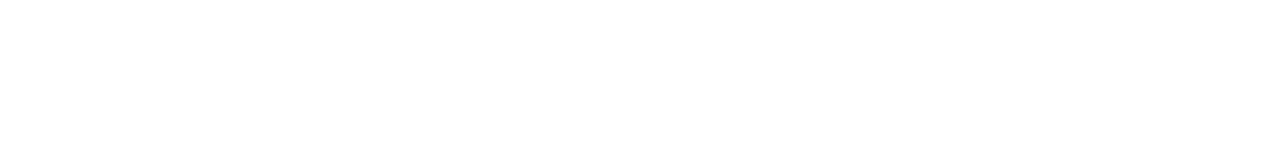
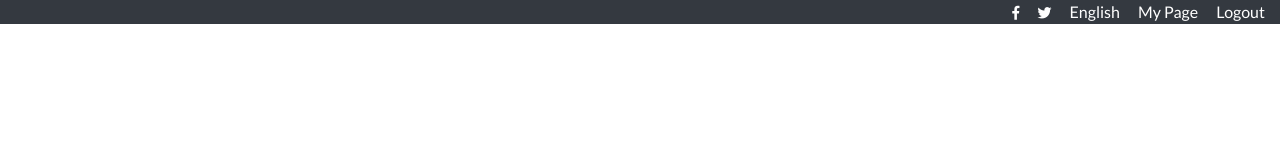
Before and after one commit to Elbie-em/HTML-CSS-Captone-Project-Tournament-Website, a plain HTML site: page index.html in a window 1280 px wide. Drawn offline with nearby package versions, Linux system fonts and the light colour scheme.

Commit message:
added nav-top with respective content

```diff
--- a/index.html
+++ b/index.html
@@ -1,5 +1,6 @@
 <!DOCTYPE html>
 <html lang="en">
+
 <head>
   <meta charset="UTF-8">
   <meta name="viewport" content="width=device-width, initial-scale=1.0">
@@ -7,10 +8,28 @@
   <link rel="stylesheet" href="styles.css">
   <link rel="stylesheet" href="https://stackpath.bootstrapcdn.com/bootstrap/4.4.1/css/bootstrap.min.css"
     integrity="sha384-Vkoo8x4CGsO3+Hhxv8T/Q5PaXtkKtu6ug5TOeNV6gBiFeWPGFN9MuhOf23Q9Ifjh" crossorigin="anonymous">
+  <link rel="stylesheet" href="https://use.fontawesome.com/releases/v5.1.0/css/all.css"
+    integrity="sha384-lKuwvrZot6UHsBSfcMvOkWwlCMgc0TaWr+30HWe3a4ltaBwTZhyTEggF5tJv8tbt" crossorigin="anonymous">
+    <link href="https://fonts.googleapis.com/css?family=Lato&amp;display=swap" rel="stylesheet">
   <title>Document</title>
 </head>
+
 <body>
-  <header></header>
+  <header>
+    <nav>
+      <div class="nav-top">
+        <ul>
+          <li><i class="fab fa-facebook-f fa-sm"></i></li>
+          <li><i class="fab fa-twitter fa-sm"></i></li>
+          <li>English</li>
+          <li>My Page</li>
+          <li>Logout</li>
+        </ul>
+      </div>
+      <div class="nav-bottom"></div>
+    </nav>
+  </header>
+
   <main></main>
   <footer></footer>
 
@@ -25,4 +44,5 @@
     integrity="sha384-wfSDF2E50Y2D1uUdj0O3uMBJnjuUD4Ih7YwaYd1iqfktj0Uod8GCExl3Og8ifwB6"
     crossorigin="anonymous"></script>
 </body>
+
 </html>
--- a/styles.css
+++ b/styles.css
@@ -0,0 +1,14 @@
+
+.nav-top {
+  width: 100%;
+  height: 24px;
+  background-color: #343940;
+  color: #fff;
+  text-align: right;
+  font-family: 'Lato', sans-serif;
+}
+
+.nav-top ul li {
+  display: inline;
+  margin-right: 15px;
+}
```
